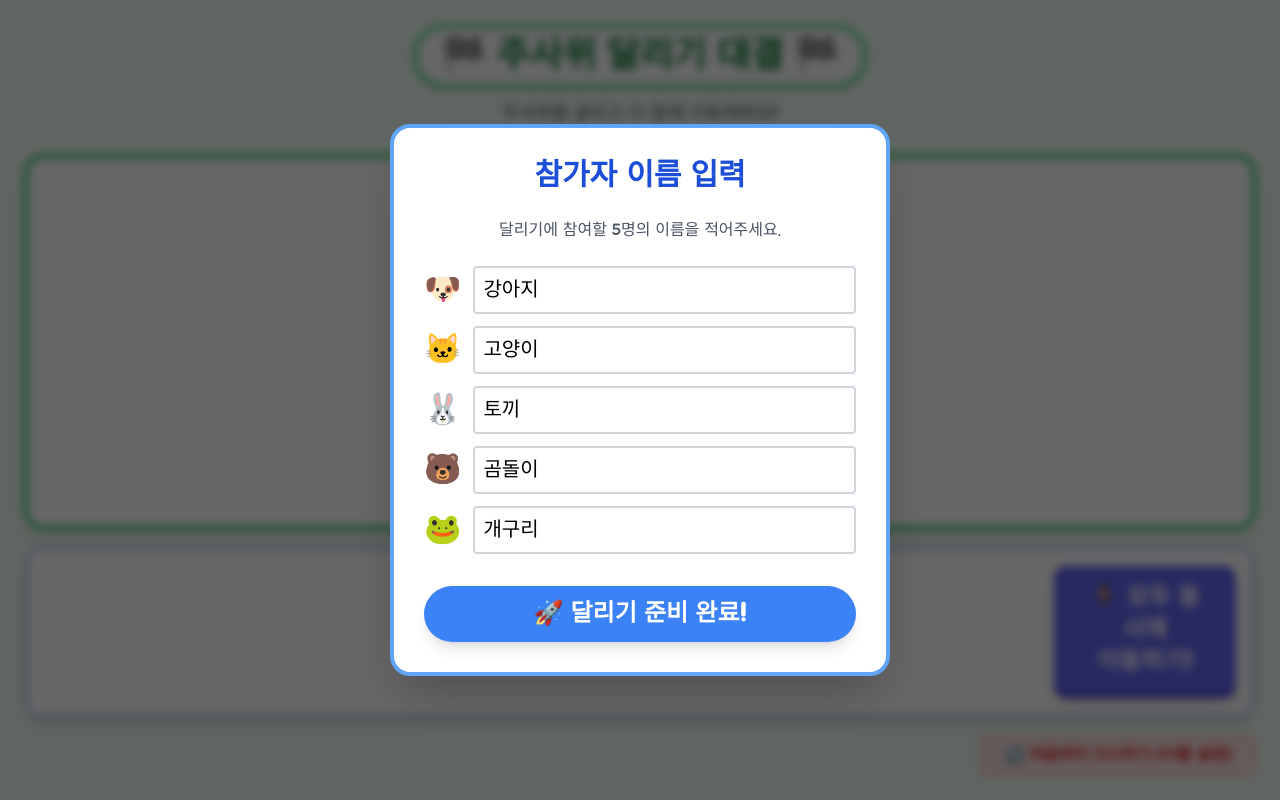
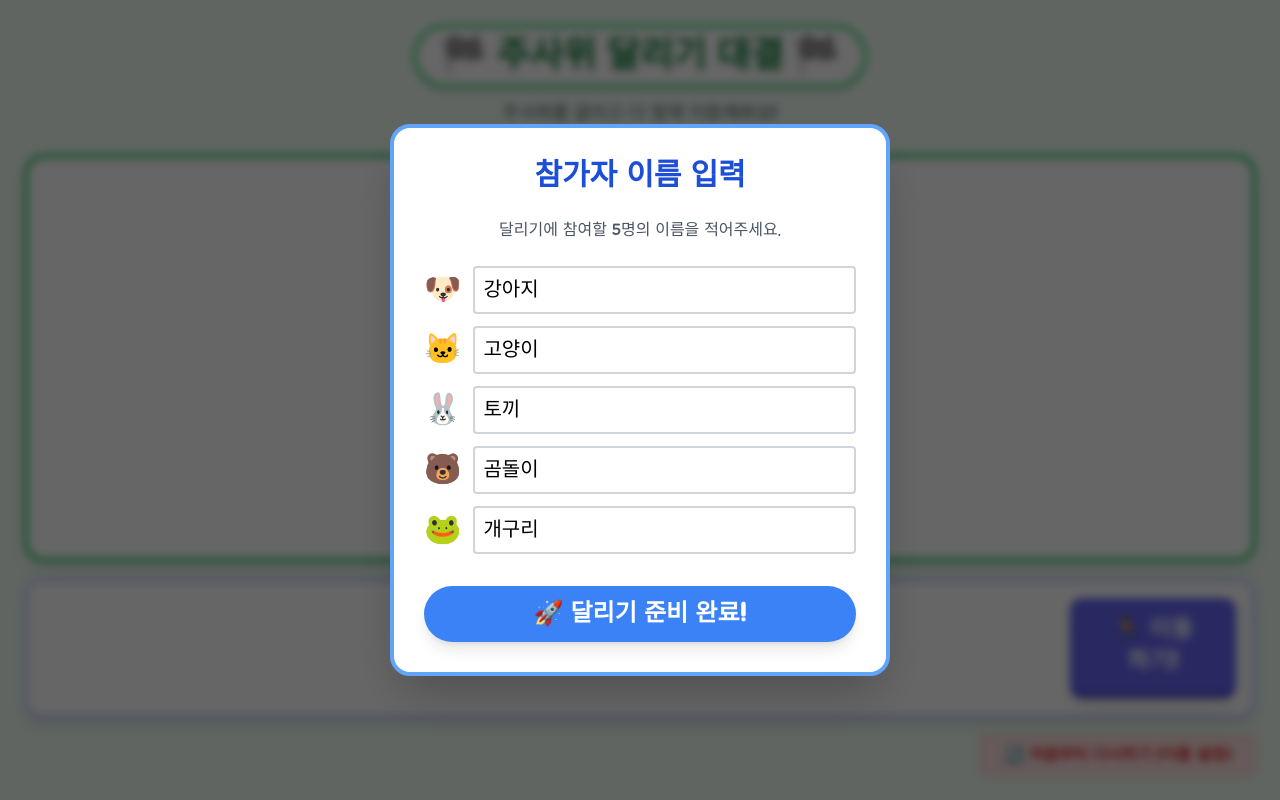
Before and after one commit to myji77-svg/ssem, a plain HTML site: page race.html in a window 1280 px wide. Drawn offline with nearby package versions, Linux system fonts and the light colour scheme.

Commit message:
Update button text for simultaneous movement

```diff
--- a/race.html
+++ b/race.html
@@ -187,8 +187,7 @@
                 <!-- 동시에 이동 버튼 -->
                 <div class="w-full md:w-auto">
                     <button onclick="moveAllRacers()" class="w-full h-full min-h-[80px] bg-indigo-500 hover:bg-indigo-600 text-white text-2xl font-bold py-4 px-8 rounded-xl shadow-lg active:scale-95 transition-transform flex flex-col items-center justify-center border-b-4 border-indigo-700">
-                        <span>🏃 모두 동시에</span>
-                        <span>이동하기!</span>
+                        <span>🏃 이동하기!</span>
                     </button>
                 </div>
             </div>
```
